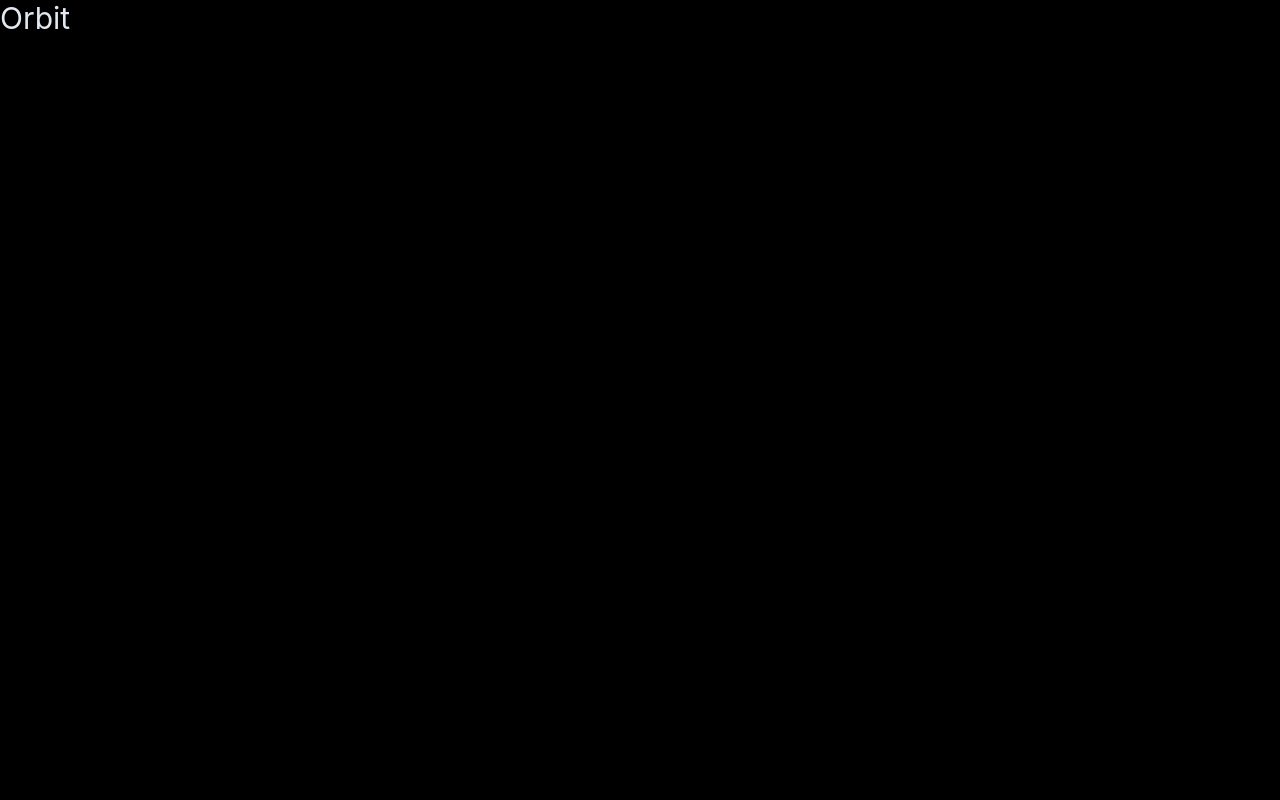
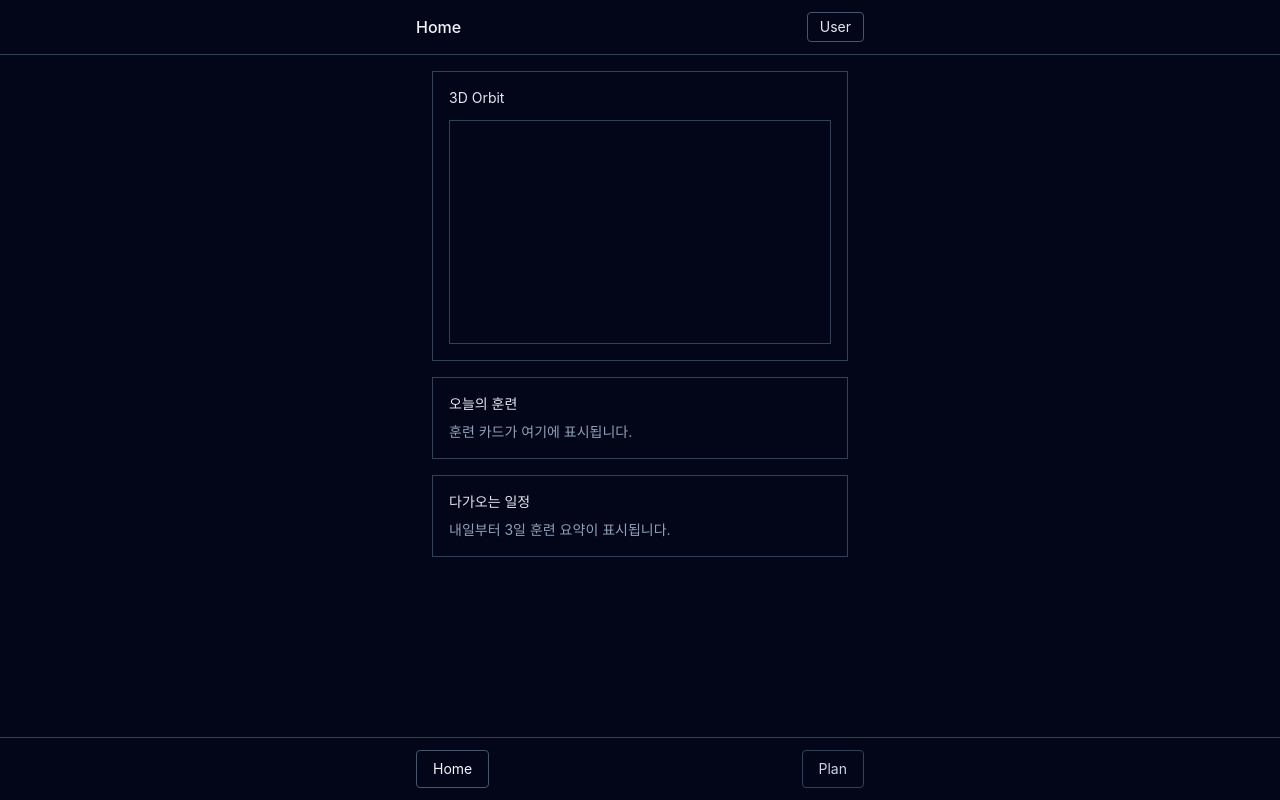
Before and after one commit to kwonhyunjeen/orbit, a React (Vite) app: page / in a window 1280 px wide. Built offline with nearby package versions, Linux system fonts and the light colour scheme.

Commit message:
feat: scaffold home layout with header and bottom nav

```diff
--- a/src/App.tsx
+++ b/src/App.tsx
@@ -1,7 +1,15 @@
-import { cn } from './utils/className';
+import { BottomNav } from './components/layout/Bottom';
+import { Header } from './components/layout/Header';
+import { HomePage } from './pages/Home';
 
 function App() {
-  return <div className={cn('text-2xl', 'text-3xl')}>Orbit</div>;
+  return (
+    <div className="min-h-dvh bg-slate-950 text-slate-100">
+      <Header />
+      <HomePage />
+      <BottomNav />
+    </div>
+  );
 }
 
 export default App;
--- /dev/null
+++ b/src/components/layout/Bottom.tsx
@@ -0,0 +1,14 @@
+export function BottomNav() {
+  return (
+    <nav className="fixed inset-x-0 bottom-0 border-t border-slate-700 bg-slate-950 px-4 py-3">
+      <div className="mx-auto flex w-full max-w-md items-center justify-between">
+        <button type="button" className="rounded-sm border border-slate-600 px-4 py-2 text-sm text-slate-100">
+          Home
+        </button>
+        <button type="button" className="rounded-sm border border-slate-700 px-4 py-2 text-sm text-slate-300">
+          Plan
+        </button>
+      </div>
+    </nav>
+  );
+}
--- /dev/null
+++ b/src/components/layout/Header.tsx
@@ -0,0 +1,16 @@
+export function Header() {
+  return (
+    <header className="border-b border-slate-700 bg-transparent px-4 py-3">
+      <div className="mx-auto flex w-full max-w-md items-center justify-between">
+        <h1 className="text-base font-medium text-slate-100">Home</h1>
+        <button
+          type="button"
+          aria-label="사용자 메뉴"
+          className="rounded-sm border border-slate-600 px-3 py-1 text-sm text-slate-200"
+        >
+          User
+        </button>
+      </div>
+    </header>
+  );
+}
--- /dev/null
+++ b/src/pages/Home.tsx
@@ -0,0 +1,20 @@
+export function HomePage() {
+  return (
+    <main className="mx-auto w-full max-w-md px-4 pt-4 pb-24">
+      <section className="border border-slate-700 p-4">
+        <h2 className="text-sm text-slate-200">3D Orbit</h2>
+        <div className="mt-3 h-56 border border-slate-700" />
+      </section>
+
+      <section className="mt-4 border border-slate-700 p-4">
+        <h3 className="text-sm text-slate-200">오늘의 훈련</h3>
+        <p className="mt-2 text-sm text-slate-400">훈련 카드가 여기에 표시됩니다.</p>
+      </section>
+
+      <section className="mt-4 border border-slate-700 p-4">
+        <h3 className="text-sm text-slate-200">다가오는 일정</h3>
+        <p className="mt-2 text-sm text-slate-400">내일부터 3일 훈련 요약이 표시됩니다.</p>
+      </section>
+    </main>
+  );
+}
```
